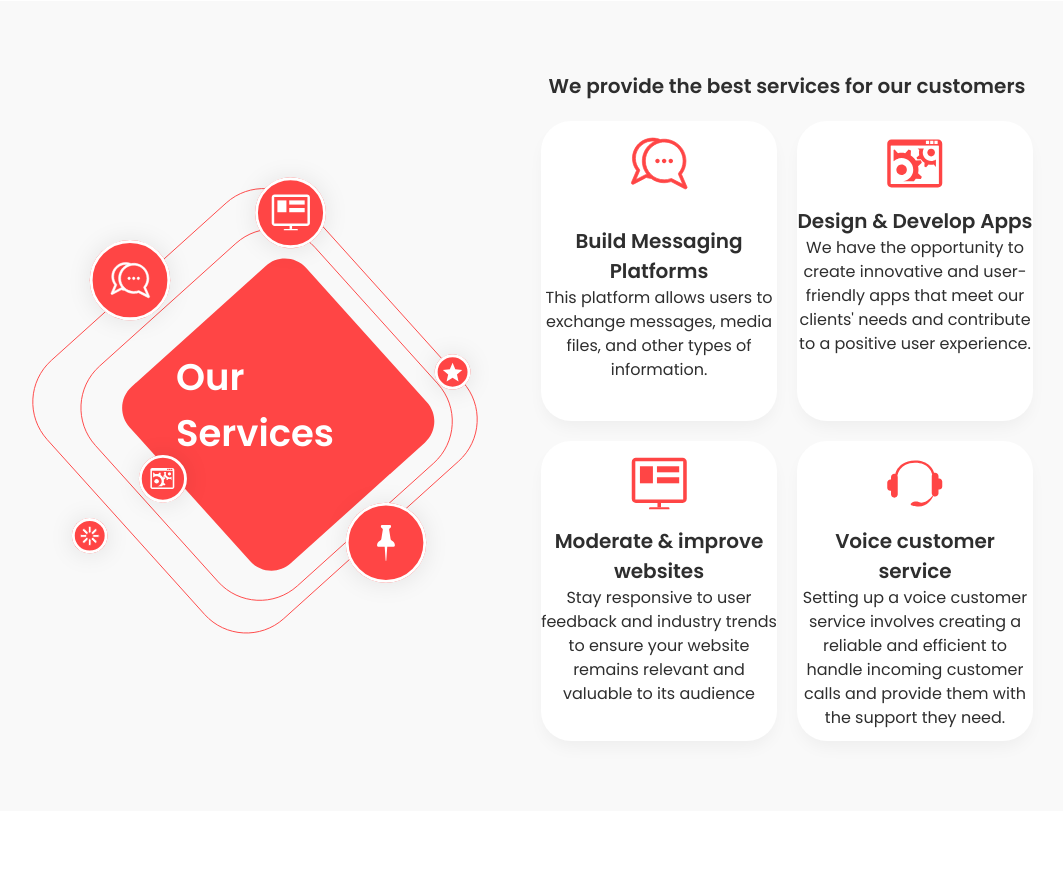
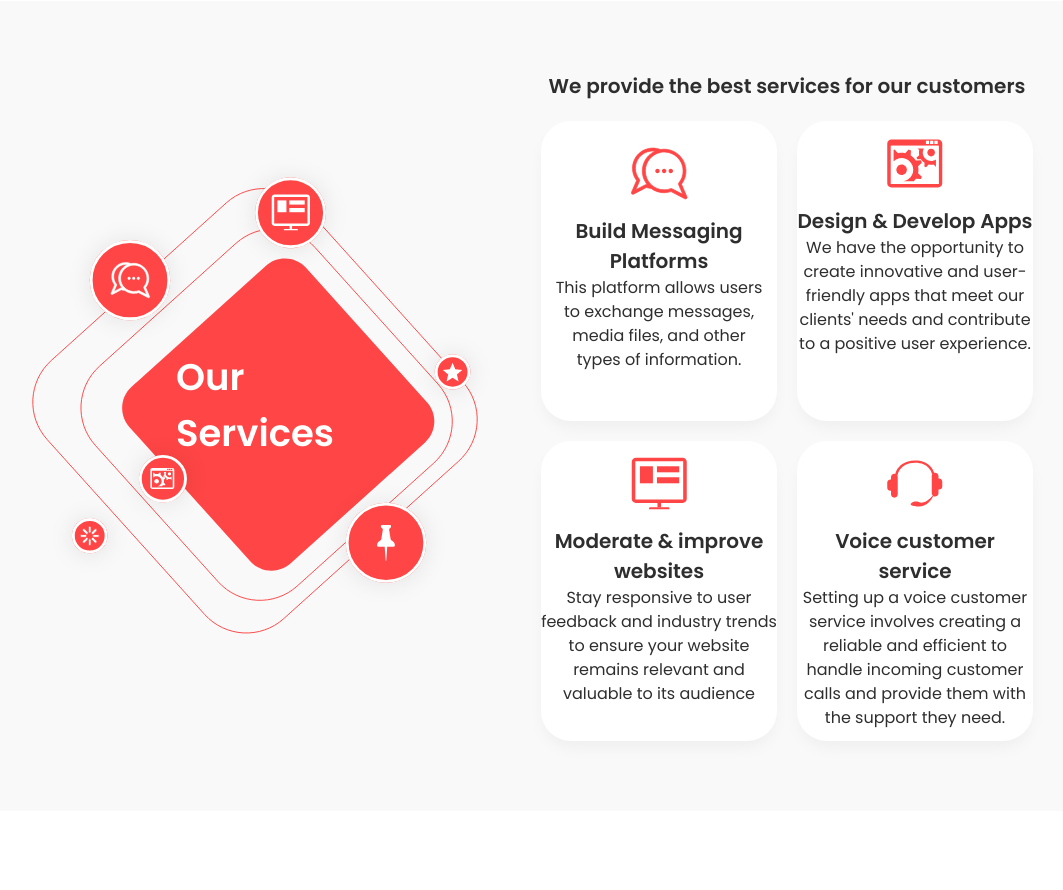
Before and after one commit to rmadayag/nmsph, a React (Vite) app: page / in a window 1280 px wide. Shown: the part 2300-3190 px from the top of the page, without its empty margins (119-1182 px from the left). Built offline with nearby package versions, Linux system fonts and the light colour scheme; no server answers; the HTML template or start-up script is replaced by a standard one.

Commit message:
add changes

```diff
--- a/src/pages/HomePage.jsx
+++ b/src/pages/HomePage.jsx
@@ -352,8 +352,8 @@ function HomePage() {
           <div className='flex flex-col h-full justify-center gap-5'>
             <h3 className='text-h3 font-semibold text-center md:text-h3 md:text-center text-accent'> We provide the best services for our customers</h3>
             <motion.div class="grid grid-cols-1 md:grid-cols-2 grid-flow-row-2 gap-5">
-              <div className=' bg-white hover:bg-primary text-accent hover:text-white rounded-15px md:rounded-30px shadow-shadow md:h-[300px]'>
-                <motion.div className='md:w-1/2 mx-auto pb-15 md:pb-20'>
+              <div className=' bg-white hover:bg-primary text-accent hover:text-white rounded-15px md:rounded-30px shadow-shadow p-10 md:h-[300px]'>
+                <motion.div className='md:w-1/2 mx-auto'>
                   <img src={messaging} class="mx-auto" />
                 </motion.div>
                 <motion.h3 className='text-h3 font-semibold text-center md:text-h3 md:text-center'
```
